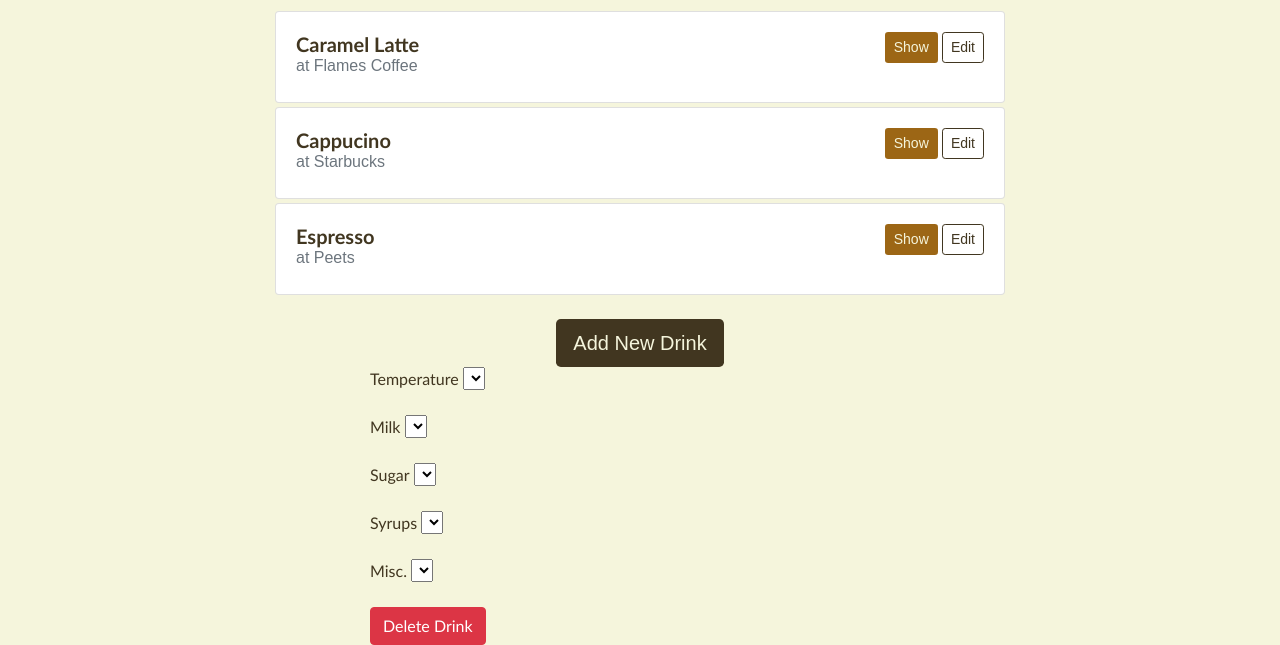
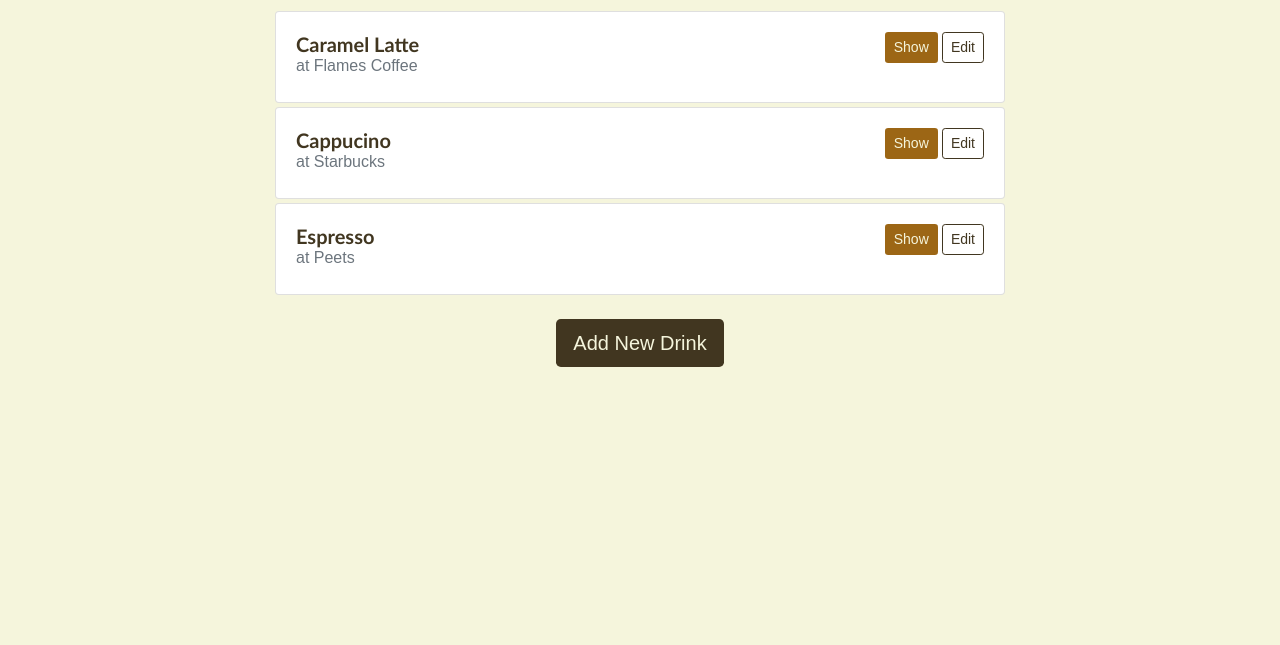
Before and after one commit to dandeboskey/coffee_stop_app, a website: page public/customdrink.html in a window 1280 px wide. Shown: the part 167-812 px from the top of the page. Drawn offline with nearby package versions, Linux system fonts and the light colour scheme.

Commit message:
updated custom drink

```diff
--- a/public/customdrink.html
+++ b/public/customdrink.html
@@ -125,45 +125,6 @@
       </div>
     </div>
   </div>
-  <section class="container">
-      <div class="row">
-        <div class="col-md-6 offset-md-3">
-          <form>
-            <div class="mb-3">
-              <label for="temperature" class="form-label">Temperature</label>
-              <select class="form-select" id="temperature">
-                <!-- Add your options here -->
-              </select>
-            </div>
-            <div class="mb-3">
-              <label for="milk" class="form-label">Milk</label>
-              <select class="form-select" id="milk">
-                <!-- Add your options here -->
-              </select>
-            </div>
-            <div class="mb-3">
-              <label for="sugar" class="form-label">Sugar</label>
-              <select class="form-select" id="sugar">
-                <!-- Add your options here -->
-              </select>
-            </div>
-            <div class="mb-3">
-              <label for="syrups" class="form-label">Syrups</label>
-              <select class="form-select" id="syrups">
-                <!-- Add your options here -->
-              </select>
-            </div>
-            <div class="mb-3">
-              <label for="misc" class="form-label">Misc.</label>
-              <select class="form-select" id="misc">
-                <!-- Add your options here -->
-              </select>
-            </div>
-            <button type="button" class="btn btn-danger">Delete Drink</button>
-          </form>
-        </div>
-      </div>
-    </section>
   </main>
   <script src="https://kit.fontawesome.com/your_fontawesome_kit_id.js" crossorigin="anonymous"></script>
   <script src="/vendors/jquery/jquery-3.3.1.min.js"></script>
```
Also changed, not shown: 1 other file.
